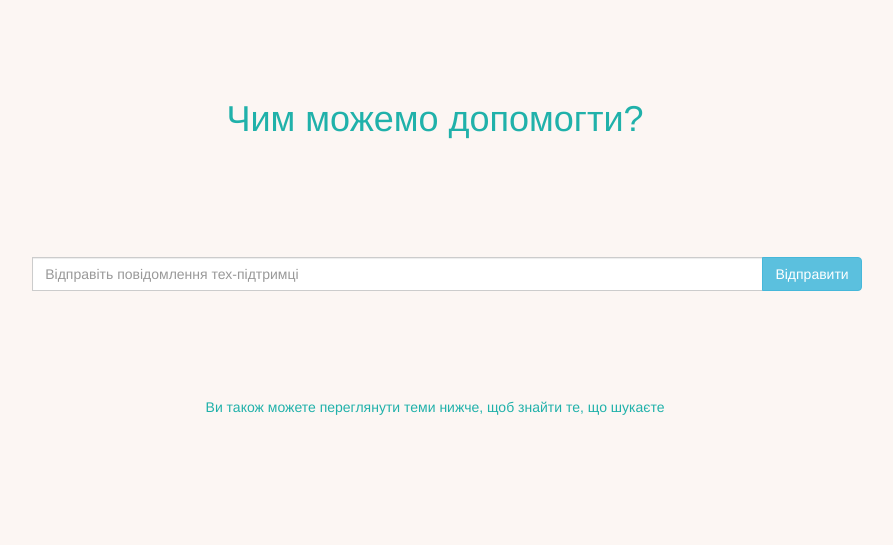
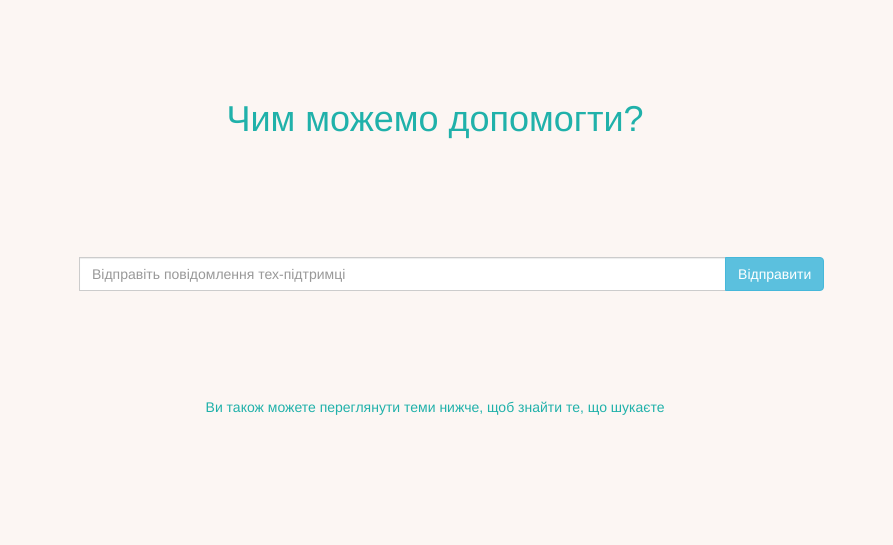
Before and after one commit to klochkov1/inshort_2020, a Django app: page /FAQ/ in a window 1280 px wide. Shown: the part 99-644 px from the top of the page, without its empty margins (205-1098 px from the left). Run offline with Django 3.2, Linux system fonts and the light colour scheme; parts of the project's set-up code (start-up, migrations or seed data) failed here and were passed over; some libraries are stand-ins or nearby versions.

Commit message:
Add fix after merge

```diff
--- a/home/static/css/style.css
+++ b/home/static/css/style.css
@@ -35,7 +35,8 @@ body {
 {
 
   padding-bottom: 2%;
-  position: relative;
+  padding-right:3.5%;
+
 }
 .menu{
   border-radius: 2%;
@@ -92,8 +93,9 @@ body {
 
 .input-url
 {
-  max-width: 75.5%;
-  margin-left:  24.5%;
+  max-width: 69.5%;
+  margin-left:  30.5%;
+
   padding-bottom: 5%;
   position: relative;
   display: flex;
@@ -192,7 +194,7 @@ li {
   box-shadow: 3px 3px 3px rgba(0, 0, 0, .3);
 }
 .foot{
-  min-height: calc(100vh - 80px);
+  min-height: calc(105vh - 80px);
 }
 /* Footer */
 .footer{
--- a/home/templates/index.html
+++ b/home/templates/index.html
@@ -8,7 +8,7 @@
       <form method="POST" action="{% url 'add_url' %}"  class="form">
                {% csrf_token %}
         <div class="input-group col-md-10">
-          <div id="input_url" class="input_url">
+          <div id="input_url" >
             <input  id="long_url" type="url" name="long_url" class="form-control input-url"   required  placeholder="Введіть URL для скорочення.">
           </div>
           <span class="input-group-btn">
```
